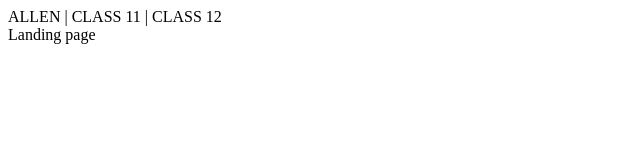
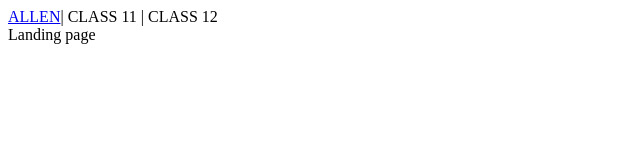
Before and after one commit to itanaysharma/Cohort3-100xDevs-Web2, a React (Vite) app in the folder Week10-routing/: page / in a window 1280 px wide. Shown: the top 160 px of the page, without its empty margins (0-640 px from the left). Built offline with nearby package versions, Linux system fonts and the light colour scheme.

Commit message:
Bad routing

```diff
--- a/Week10-routing/src/App.jsx
+++ b/Week10-routing/src/App.jsx
@@ -3,7 +3,8 @@ import { BrowserRouter, Routes, Route } from "react-router-dom";
 function App() {
   return (
     <div>
-      ALLEN | CLASS 11 | CLASS 12
+      {/* bad way of routing as it will reload everytime */}
+      <a href="/">ALLEN</a>| CLASS 11 | CLASS 12
       <BrowserRouter>
         <Routes>
           <Route
```
